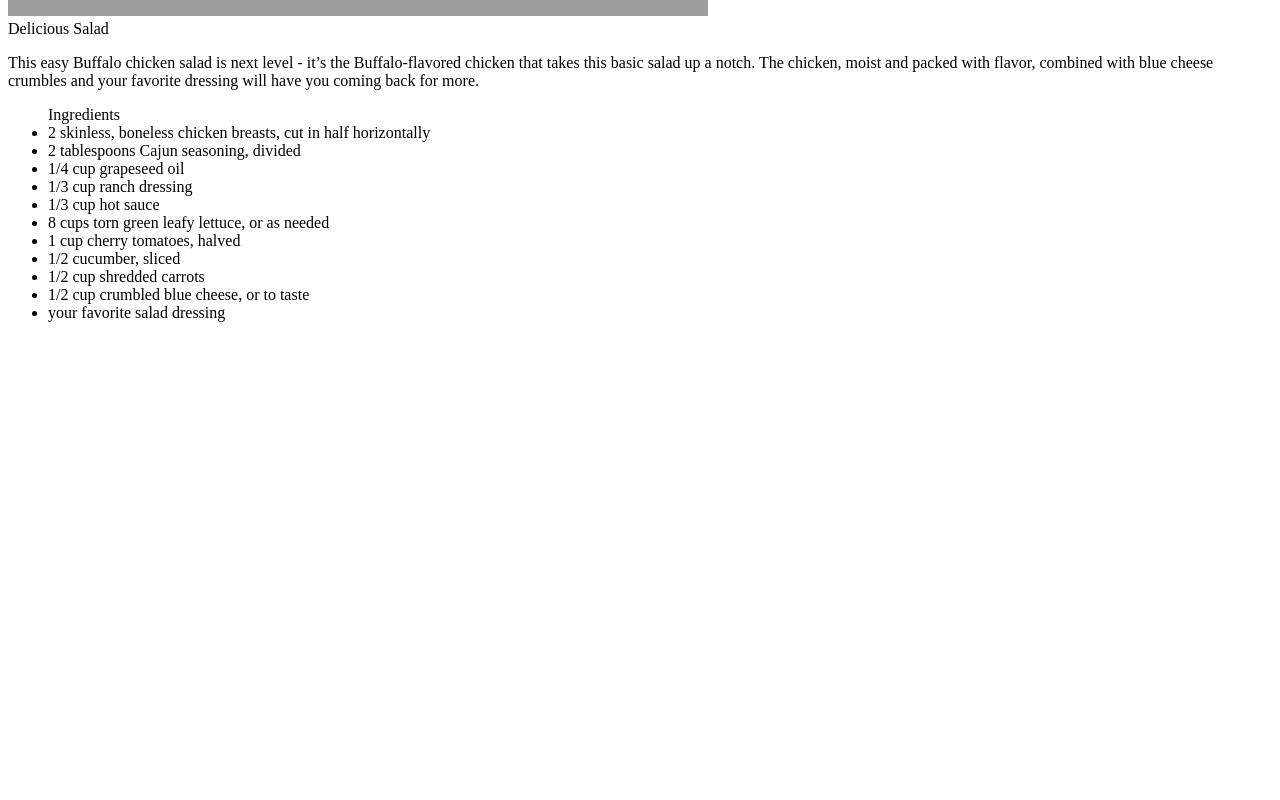
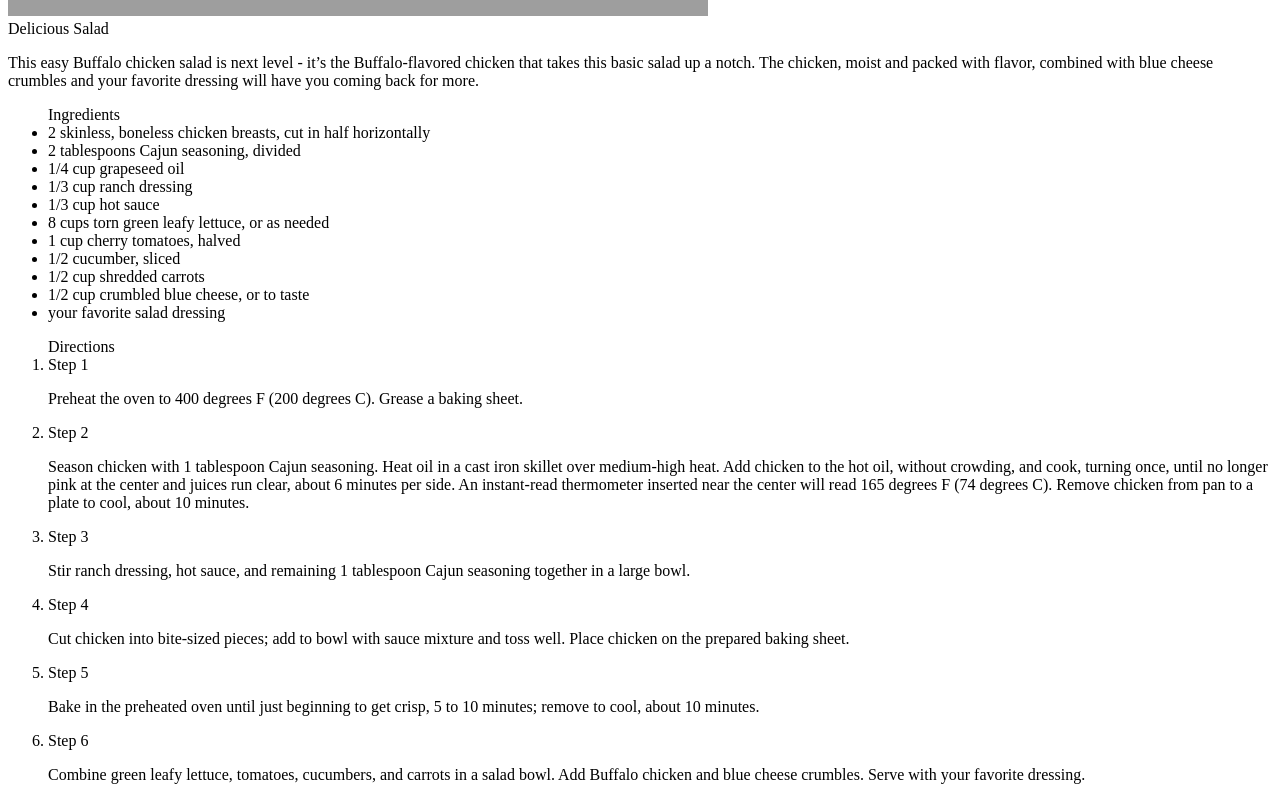
Before and after one commit to samueljai120/odin-recipes, a plain HTML site: page recipes/buffalo-chicken-salad.html in a window 1280 px wide. Shown: the part 589-1389 px from the top of the page. Before the commit the page ends 927 px from the top, so only its background shows below. Drawn offline with Linux system fonts and the light colour scheme; grey boxes are pictures that could not be loaded.

Commit message:
Directions added

```diff
--- a/recipes/buffalo-chicken-salad.html
+++ b/recipes/buffalo-chicken-salad.html
@@ -25,6 +25,34 @@
         <li>1/2 cup crumbled blue cheese, or to taste</li>
         <li>your favorite salad dressing</li>
     </ul>
+    <ol>
+        <caption>Directions</caption>
+        <li>
+            Step 1
+            <p>Preheat the oven to 400 degrees F (200 degrees C). Grease a baking sheet.</p>
+        </li>
+        <li>
+            Step 2
+            <p>Season chicken with 1 tablespoon Cajun seasoning. Heat oil in a cast iron skillet over medium-high heat. Add chicken to the hot oil, without crowding, and cook, turning once, until no longer pink at the center and juices run clear, about 6 minutes per side. An instant-read thermometer inserted near the center will read 165 degrees F (74 degrees C). Remove chicken from pan to a plate to cool, about 10 minutes.</p>
+        </li>
+        <li>
+            Step 3
+            <p>Stir ranch dressing, hot sauce, and remaining 1 tablespoon Cajun seasoning together in a large bowl.</p>
+        </li>
+        <li>
+            Step 4
+            <p>Cut chicken into bite-sized pieces; add to bowl with sauce mixture and toss well. Place chicken on the prepared baking sheet.</p>
+        </li>
+        <li>
+            Step 5
+            <p>Bake in the preheated oven until just beginning to get crisp, 5 to 10 minutes; remove to cool, about 10 minutes.</p>
+        </li>
+        <li>
+            Step 6
+            <p>Combine green leafy lettuce, tomatoes, cucumbers, and carrots in a salad bowl. Add Buffalo chicken and blue cheese crumbles. Serve with your favorite dressing.</p>
+        </li>
+
+    </ol>
 
 </body>
 </html>
```
